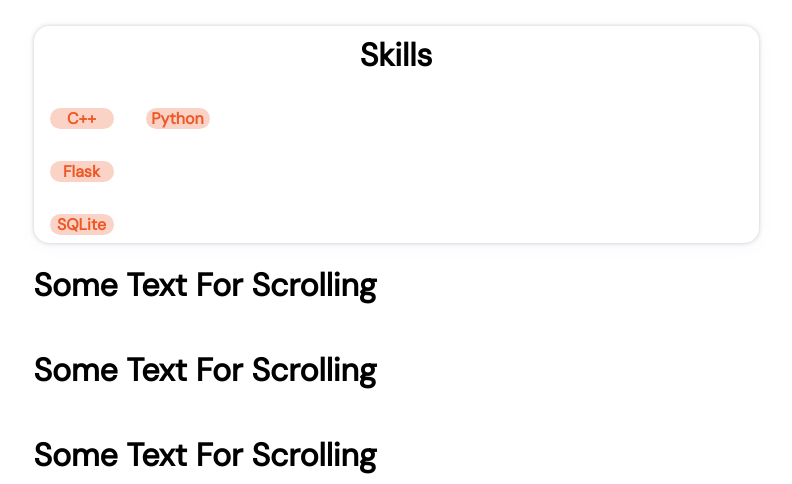
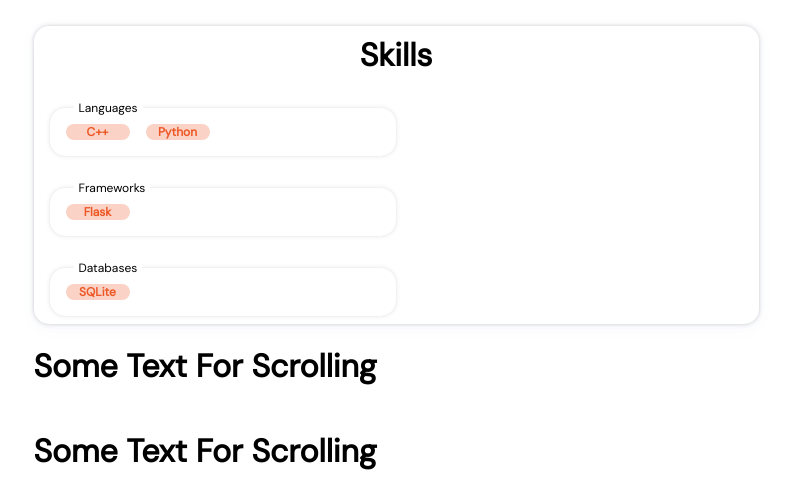
Before and after one commit to jlinares12/Portfolio-Website, a plain HTML site: page index.html in a window 1280 px wide. Shown: the part 316-800 px from the top of the page, without its empty margins (244-1036 px from the left). Drawn offline with Linux system fonts and the light colour scheme.

Commit message:
Created the shelves for logos

```diff
--- a/index.css
+++ b/index.css
@@ -12,7 +12,7 @@
     --filter-accent-color: invert(45%) sepia(94%) saturate(2725%) hue-rotate(346deg) brightness(96%) contrast(94%);
     --filter-primary-color: brightness(0) saturate(100%) invert(0%) sepia(97%) saturate(7482%) hue-rotate(36deg) brightness(97%) contrast(95%);
     --filter-secondary-color: brightness(0) saturate(100%) invert(48%) sepia(0%) saturate(0%) hue-rotate(172deg) brightness(92%) contrast(77%);;
-    --primary-color:black;
+    --primary-color:hsl(0, 0%, 0%);
     --secondary-color: #03263a;
     --third-color: #747474;
     --email-body-color: red;
@@ -24,7 +24,7 @@ body.dark {
     --bk-hue: 202;
     --bk-color: hsl(202, 90%, 12%);
     --header-color:hsl(var(--bk-hue), 90%, 12%, 0.5);
-    --primary-color: white;
+    --primary-color: hsl(0, 0%, 100%);
     --secondary-color: #84cbdf;
     --third-color: #505d7a;
     --filter-primary-color: brightness(0) saturate(100%) invert(100%) sepia(100%) saturate(0%) hue-rotate(360deg) brightness(105%) contrast(102%);
@@ -361,9 +361,25 @@ p {
 }
 
 .skill-row {
+    position: relative;
     display: flex;
     flex-direction: row;
-    gap: 2rem;
+    padding: 1rem 0;
+    box-shadow:
+        0 0 5px 0 hsl(from var(--primary-color) h s l / 10%),
+        0 0 1px 0 hsl(from var(--primary-color) h s l / 10%);
+    border-radius: 15px;
+}
+
+.skill-row > label {
+    position: absolute;
+    top: -0.5rem;
+    z-index: 1;
+    left: 2em;
+    font-size: 12px;
+    background-color: var(--bk-color);
+    color: var(--primary-color);
+    padding: 0 5px;
 }
 
 .skills-logo-pill {
@@ -372,10 +388,13 @@ p {
     text-align: center;
     width: 4rem;
     background-color: var(--skills-pill-color);
-    border-radius: 15px;
+    border-radius: 50px;
+    margin-left: 1rem;
 }
+
 .skills-logo-pill p {
     font-weight: bold;
+    font-size: 12px;
     margin: 0;
     color: var(--accent-color);
 }
--- a/index.html
+++ b/index.html
@@ -98,6 +98,7 @@
             <div class="skills card-content">
                 <div class="skills-container">
                     <div class="skill-row languages">
+                        <label>Languages</label>
                         <div class="skills-logo-pill lang">
                             <p>C++</p>
                         </div>
@@ -106,11 +107,13 @@
                         </div>
                     </div>
                     <div class="skill-row frameworks">
+                        <label>Frameworks</label>
                         <div class="skills-logo-pill frame">
                             <p>Flask</p>
                         </div>
                     </div>
                     <div class="skill-row databases">
+                        <label>Databases</label>
                         <div class="skills-logo-pill db">
                             <p>SQLite</p>
                         </div>
```
